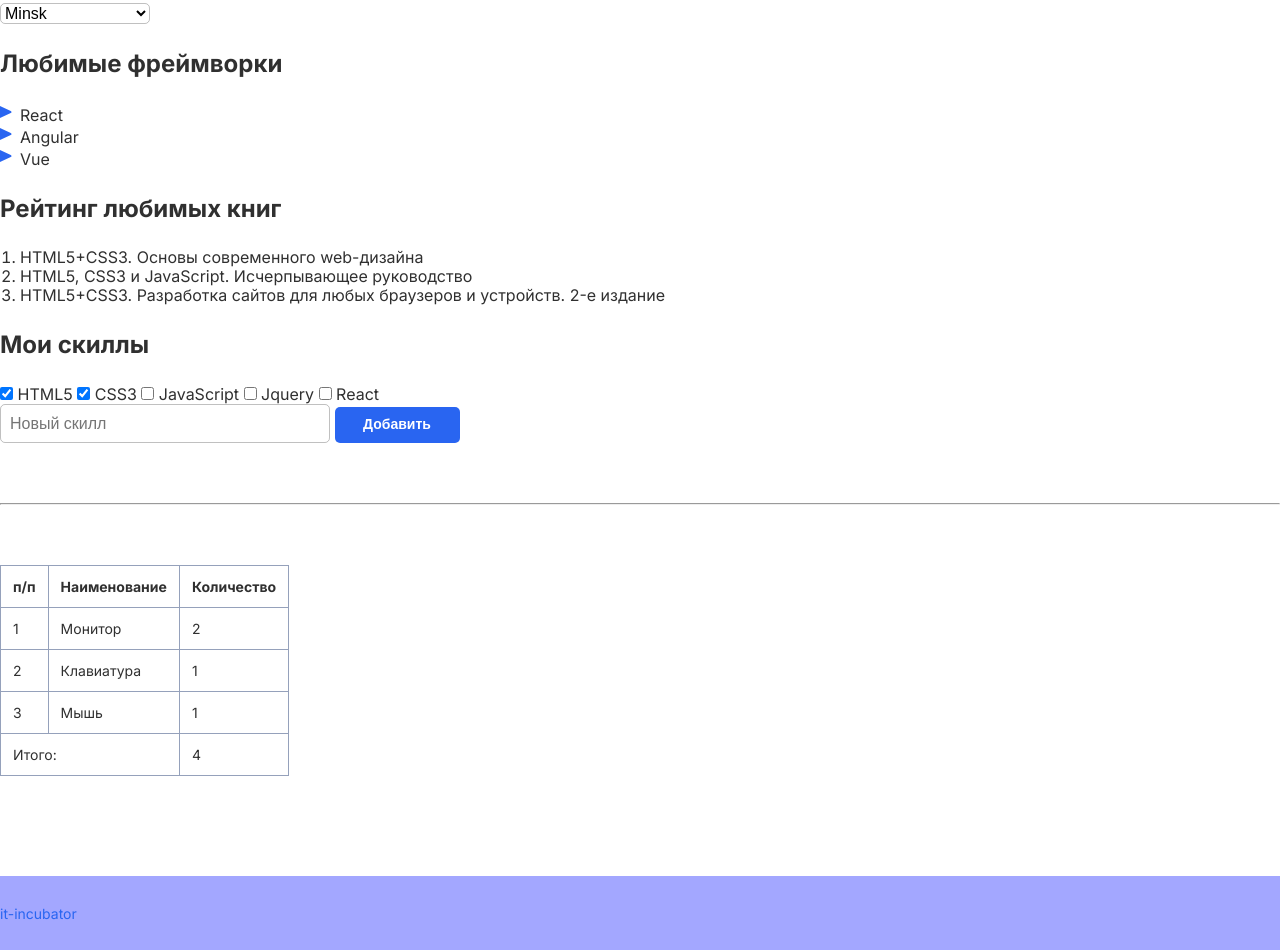
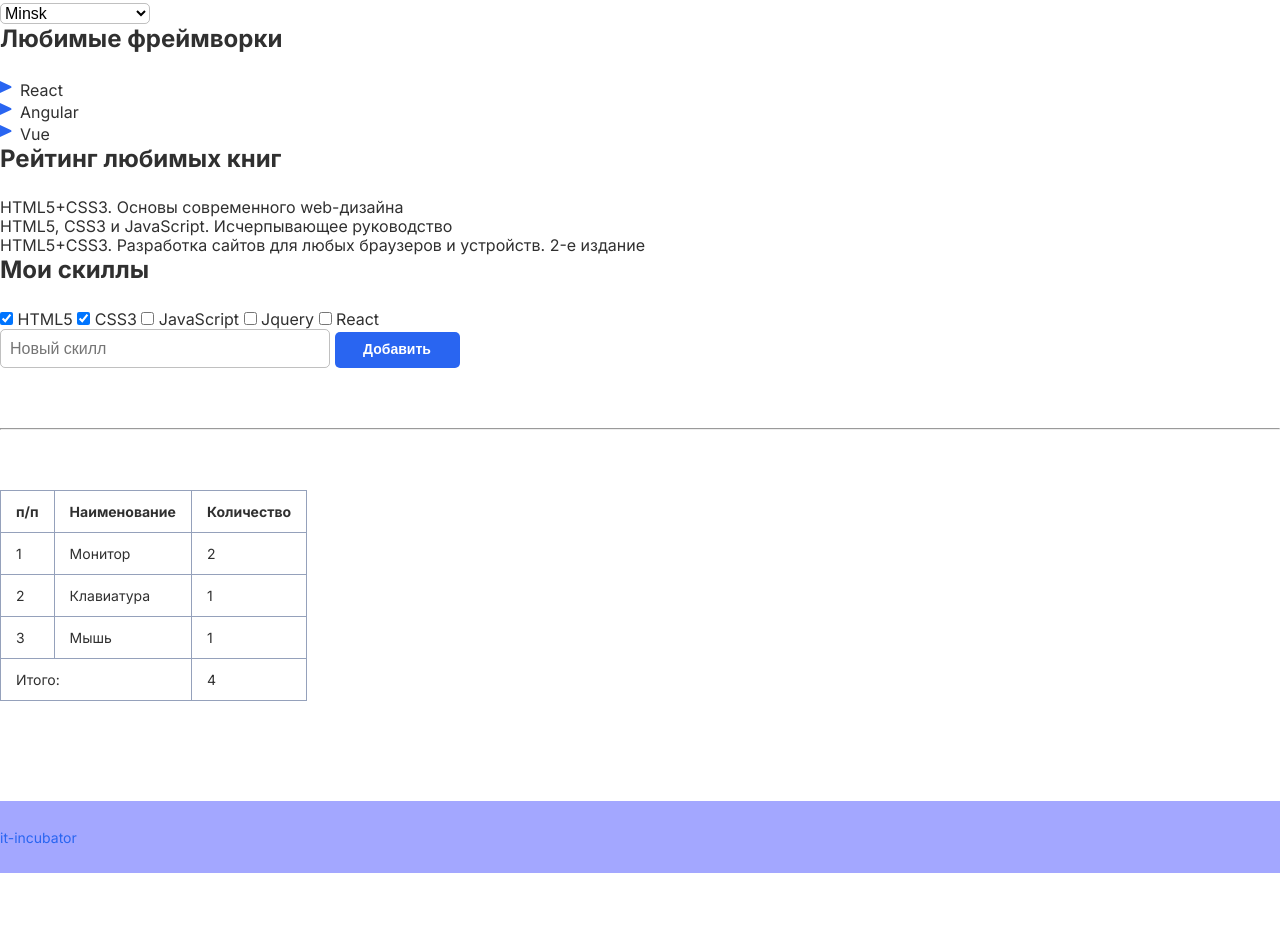
Before and after one commit to VeronikaZenchik/2-hw-with-auto-test-html-css-main, a plain HTML site: page index.html in a window 1280 px wide. Shown: the part 967-1917 px from the top of the page. After the commit the page ends 1840 px from the top, so only its background shows below. Drawn offline with Linux system fonts and the light colour scheme.

Commit message:
homework-2attempt

```diff
--- a/style.css
+++ b/style.css
@@ -70,6 +70,7 @@ select {
     font-weight: 400;
     line-height: 19px;
     list-style-image: url("./accets/images/Vector.svg");
+    background-repeat: no-repeat;
 }
 
 .section-title {
@@ -77,7 +78,7 @@ select {
     font-size: 24px;
     font-weight: 700;
     line-height: 29px;
-    padding: 25px 0px;
+    margin-bottom: 25px;
 }
 
 .frameworks-list {
@@ -94,7 +95,7 @@ select {
     font-size: 16px;
     font-weight: 400;
     line-height: 19px;
-    padding-left: 20px;
+    padding-left: 0px 20px;
 }
 
 .label {
@@ -146,7 +147,7 @@ th, td {
     font-size: 14px;
     font-weight: 400;
     line-height: 17px;
-    padding: 12px;
+    padding: 12px 15px;
 }
 
 .table-name{
@@ -159,14 +160,14 @@ th, td {
 footer {
     /* Стили для футера */
     background-color: rgb(163, 167, 255);
-    padding: 27px 0px;
+    padding: 26px 0px;
 }
 
 .footer-link {
     /* Стили для футера */
+    text-decoration: none;
     color: rgb(41, 101, 241);
     font-size: 14px;
     font-weight: 400;
     line-height: 17px;
-    text-decoration: none;
 }
```
